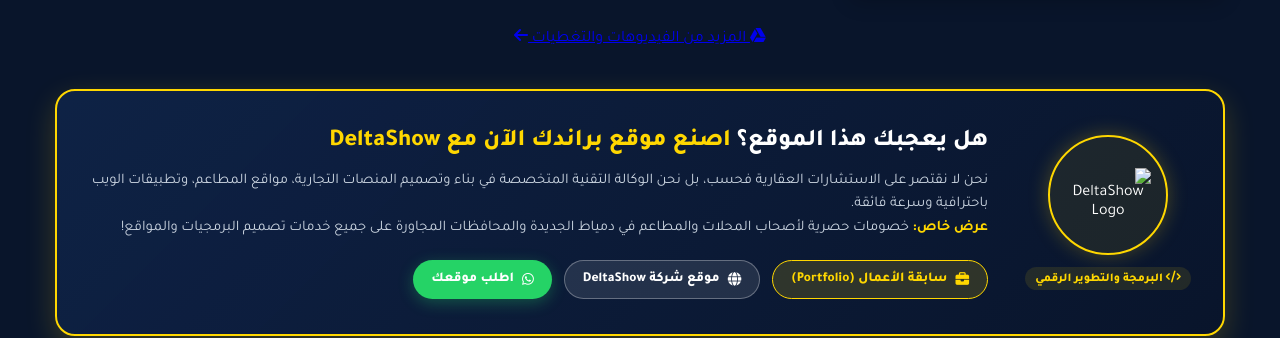
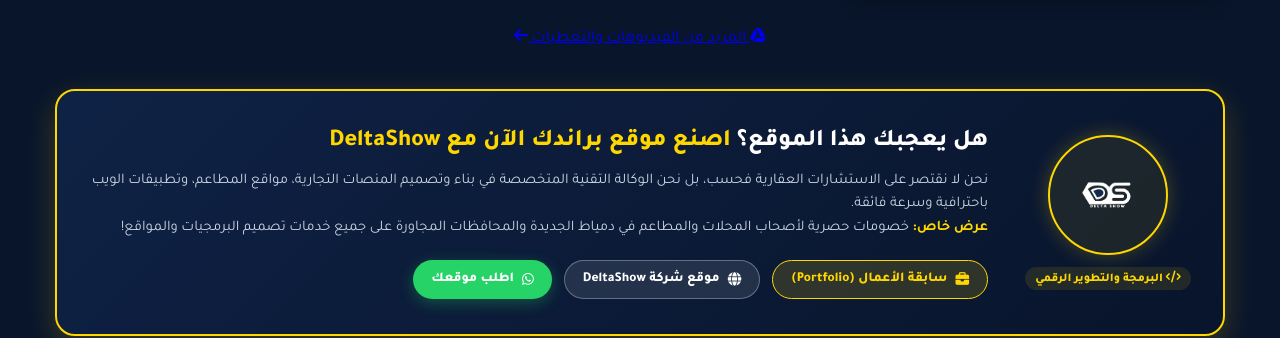
Before and after one commit to deltashow/Deltashow-Department, a plain HTML site: page index.html in a window 1280 px wide. Shown: the part 2623-2961 px from the top of the page. Drawn offline with Linux system fonts and the light colour scheme.

Commit message:
Update index.html

```diff
--- a/index.html
+++ b/index.html
@@ -214,7 +214,7 @@
             <div class="company-promo-card">
                 <div class="company-logo-side">
                     <div class="promo-logo-box">
-                        <img src="imges/DS1.png" alt="DeltaShow Logo" onerror="this.onerror=null; this.src='DS1.png';">
+                        <img src="images/DS1.png" alt="DeltaShow Logo" onerror="this.onerror=null; this.src='DS1.png';">
                     </div>
                     <span class="promo-tag"><i class="fa-solid fa-code"></i> البرمجة والتطوير الرقمي</span>
                 </div>
```
